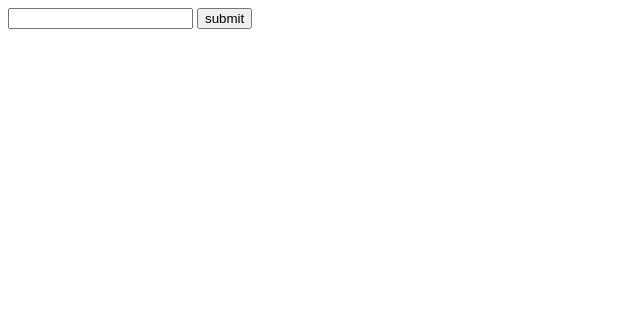
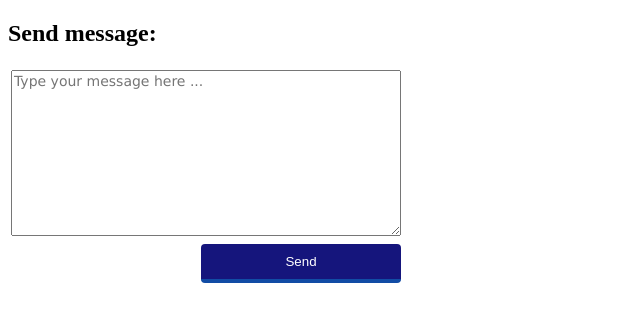
Before and after one commit to landersantdas/MessengerChannel, a website: page views/index.html in a window 1280 px wide. Shown: the whole page, without its empty margins (0-640 px from the left). Drawn offline with Linux system fonts and the light colour scheme.

Commit message:
updatedd

```diff
--- a/views/index.html
+++ b/views/index.html
@@ -5,11 +5,36 @@
     <meta name="viewport" content="width=device-width, initial-scale=1.0">
     <meta http-equiv="X-UA-Compatible" content="ie=edge">
     <title>Document</title>
+
+    <style>
+        .submitButton{
+            padding: 10px 25px;
+	    	color: #fff;
+		    border: none;
+		    border-radius: 4px;
+		    border-bottom: 4px solid rgb(17, 76, 165);
+            background-color: rgb(21, 21, 124);
+        }
+        textarea{
+            font-size: 14px;
+            font-family:'Lucida Sans'
+        }
+
+    </style>
+
 </head>
 <body>
-    <form method="post" action="/message">
-        <input type="text" name="message" id="mess">
-        <input type="submit" value="submit" onclick="show_alert();">
+
+    <h2>Send message: </h2>
+    <form method="post" action="/send">
+        <table>
+            <tr>
+                <td><textarea placeholder="Type your message here ..." name="message" cols="52" rows="10"></textarea><br></td>
+            </tr>
+            <tr>
+                <td align="right"><input type="submit" value="Send" class = "submitButton" style="width: 200px; "></td>
+            </tr>
+        </table>
     </form>
 
 </body>
```
Also changed, not shown: app.js (+5 -3 lines), serviceAccountKey.json (deleted, +0 -12 lines).
